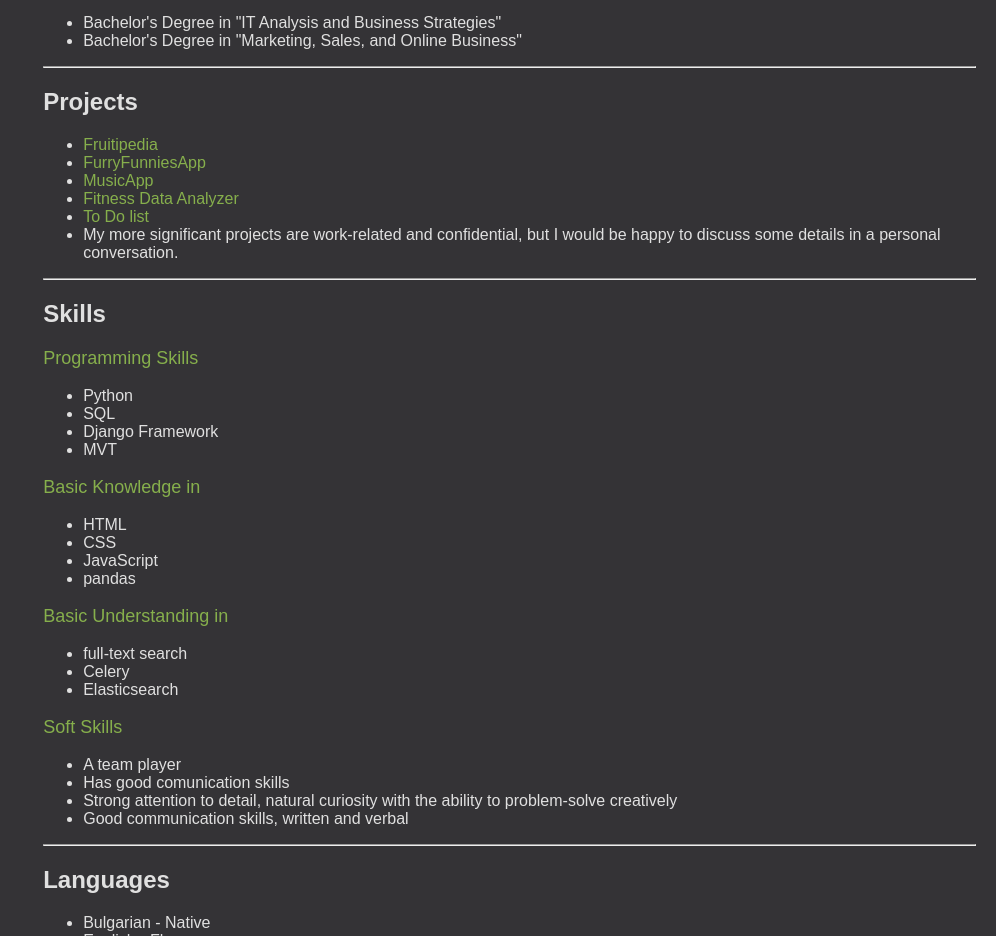
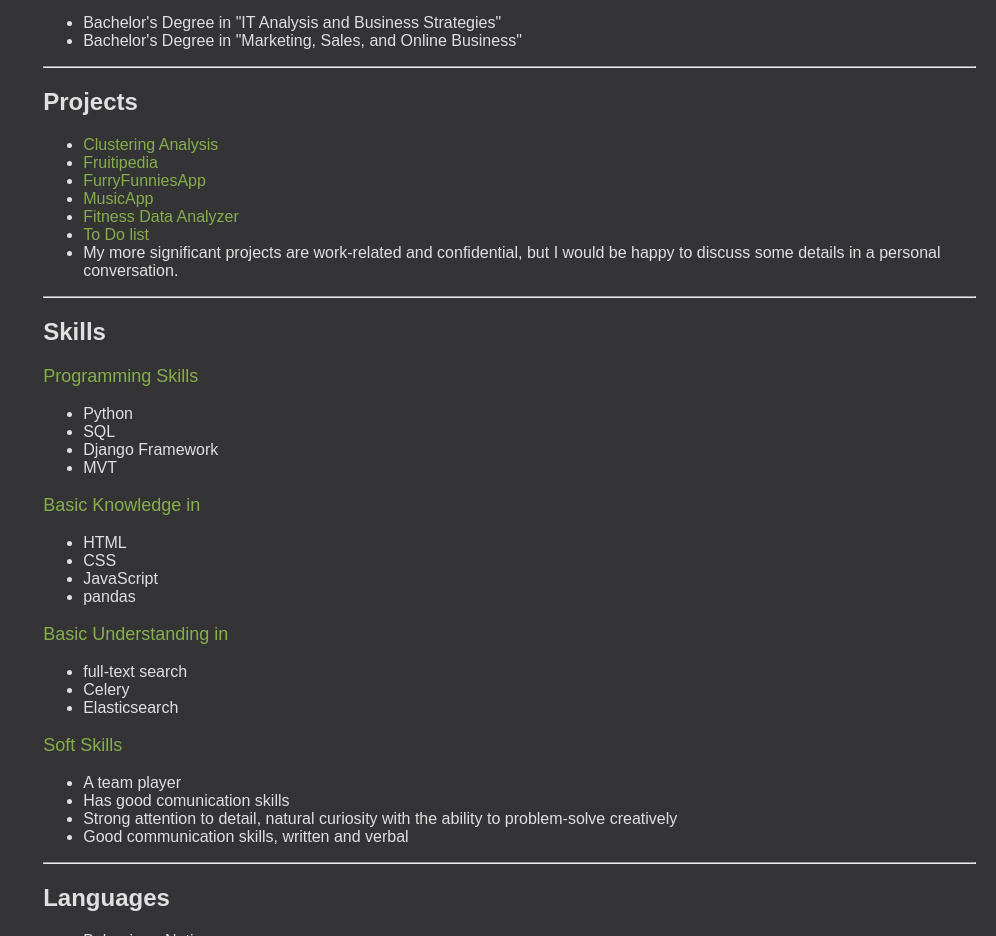
Before and after one commit to GeorgievValentin/GeorgievValentin.github.io, a plain HTML site: page index.html in a window 1280 px wide. Shown: the part 1860-2796 px from the top of the page, without its empty margins (284-1280 px from the left). Drawn offline with Linux system fonts and the light colour scheme.

Commit message:
Update index.html

```diff
--- a/index.html
+++ b/index.html
@@ -144,6 +144,7 @@
         <section id="projects">
             <h2>Projects</h2>
             <ul class="sertificates">
+                <li><a href="https://github.com/GeorgievValentin/SoftUni/tree/main/Math%20Concepts%20for%20Developers/Clustering%20Analysis">Clustering Analysis</a></li>
                 <li><a href="https://github.com/GeorgievValentin/SoftUni/tree/main/python_web/django_basics/projects/ExamPreps/FruitipediaApp">Fruitipedia</a></li>
                 <li><a href="https://github.com/GeorgievValentin/SoftUni/tree/main/python_web/django_basics/projects/ExamPreps/FurryFunniesApp">FurryFunniesApp</a></li>
                 <li><a href="https://github.com/GeorgievValentin/SoftUni/tree/main/python_web/django_basics/projects/ExamPreps/MusicApp">MusicApp</a></li>
```
